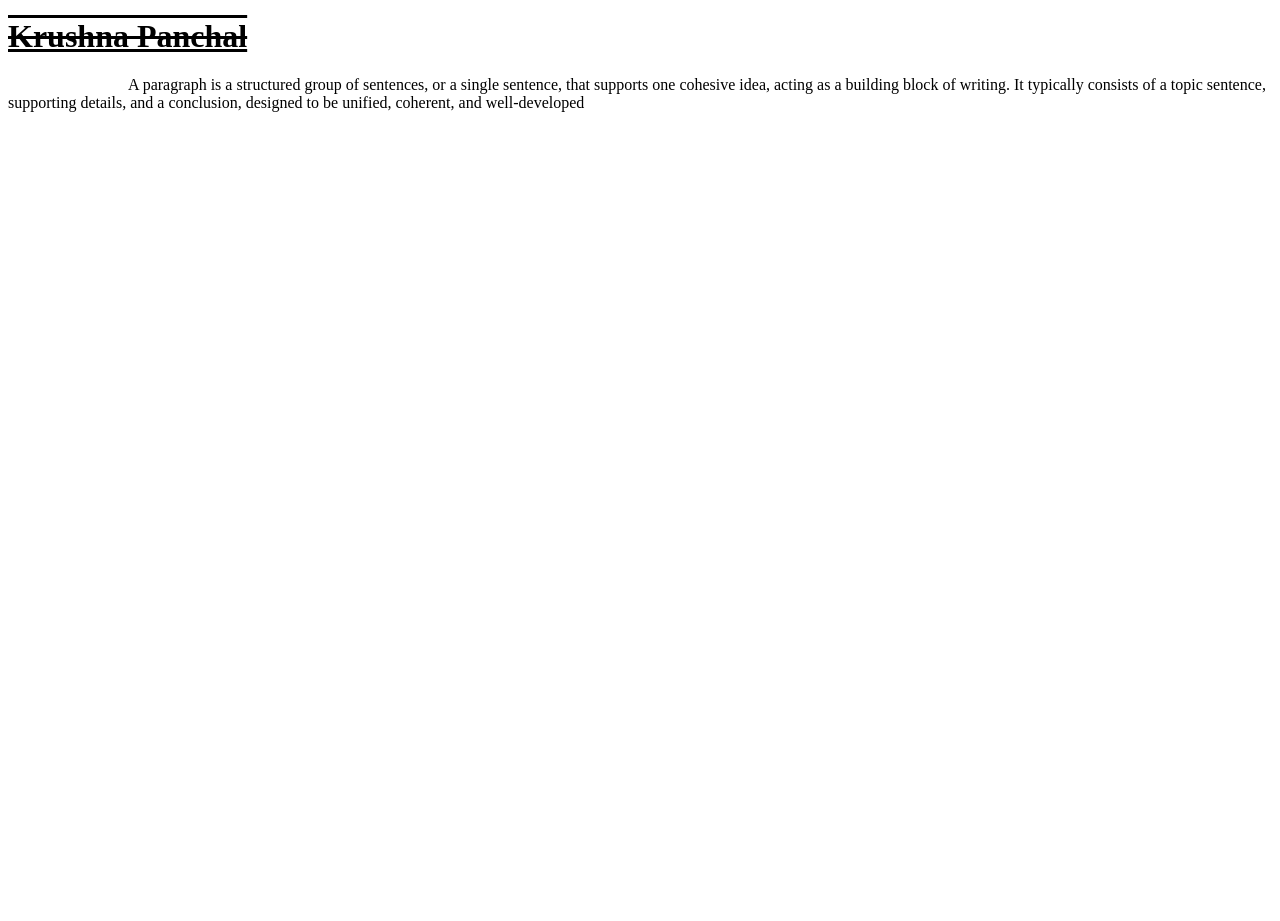
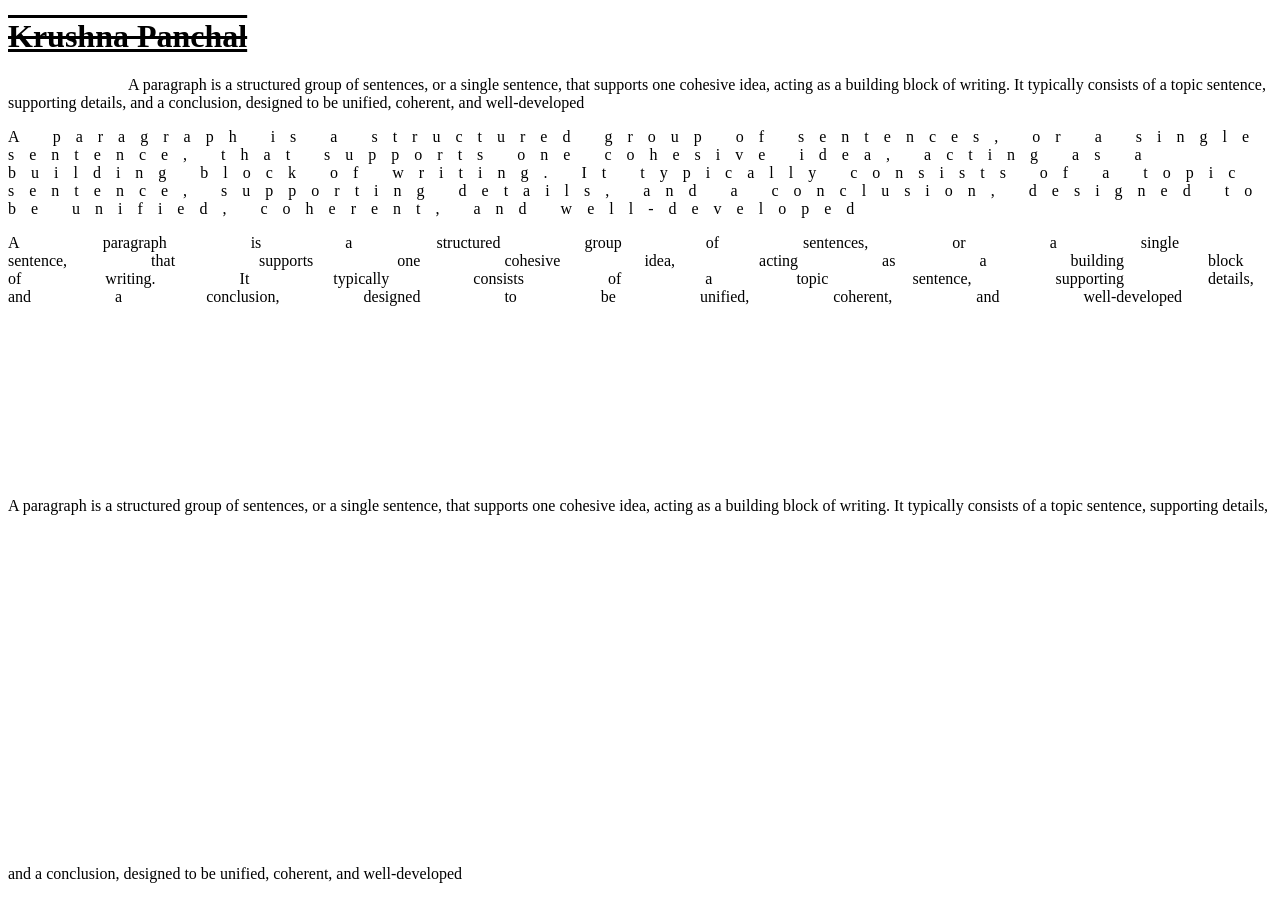
Before and after one commit to krushnapanchal0226/Learning_CSS, a plain HTML site: page text_format.html in a window 1280 px wide. Shown: the part 471-1392 px from the top of the page. Before the commit the page ends 800 px from the top, so only its background shows below. Drawn offline with Linux system fonts and the light colour scheme.

```diff
--- a/css/text_format.css
+++ b/css/text_format.css
@@ -28,3 +28,11 @@
 .t_indent{
     text-indent: 120px;
 }
+.t_letter_space{
+    letter-spacing: 15px;
+}
+.t_word_space{
+    word-spacing: 80px;
+}.para_line_height{
+    line-height: 23;
+}
--- a/text_format.html
+++ b/text_format.html
@@ -27,6 +27,9 @@
     <!-- Text_Indent -->
     <p class="t_indent">A paragraph is a structured group of sentences, or a single sentence, that supports one cohesive idea, acting as a building block of writing. It typically consists of a topic sentence, supporting details, and a conclusion, designed to be unified, coherent, and well-developed</p>
 
+    <p class="t_letter_space">A paragraph is a structured group of sentences, or a single sentence, that supports one cohesive idea, acting as a building block of writing. It typically consists of a topic sentence, supporting details, and a conclusion, designed to be unified, coherent, and well-developed</p>
+    <P class="t_word_space">A paragraph is a structured group of sentences, or a single sentence, that supports one cohesive idea, acting as a building block of writing. It typically consists of a topic sentence, supporting details, and a conclusion, designed to be unified, coherent, and well-developed</P>
+    <p class="para_line_height">A paragraph is a structured group of sentences, or a single sentence, that supports one cohesive idea, acting as a building block of writing. It typically consists of a topic sentence, supporting details, and a conclusion, designed to be unified, coherent, and well-developed</p>
 
 </body>
 </html>
```
